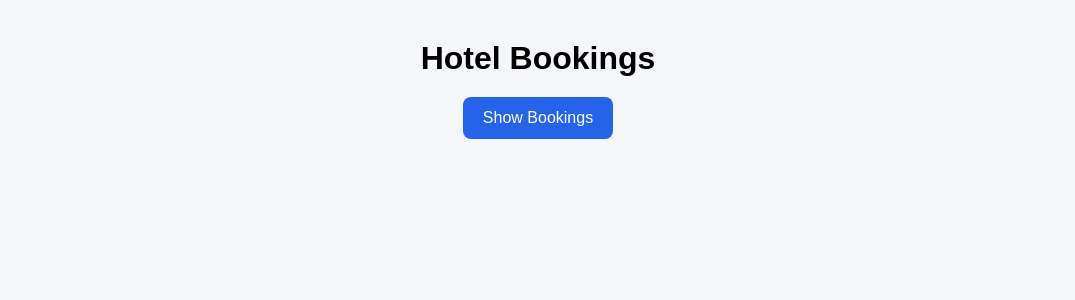
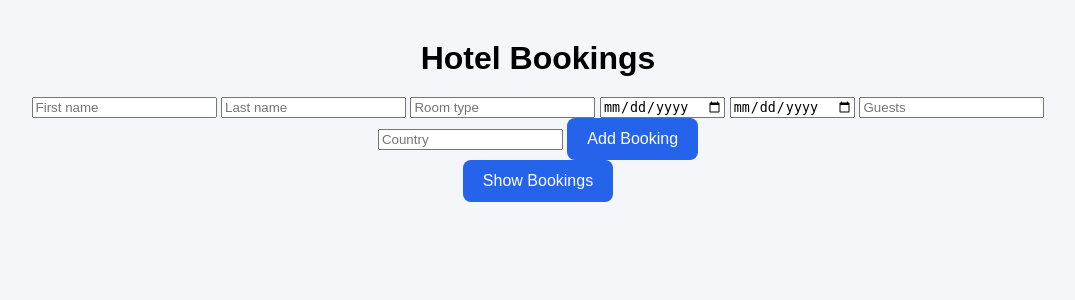
Before and after one commit to Maroua-El-Imame/WSAA-coursework, a Flask app: page / in a window 1280 px wide. Shown: the top 300 px of the page, without its empty margins (102-1177 px from the left). Run offline with Flask 3, Linux system fonts and the light colour scheme.

Commit message:
implement frontend booking form, display bookings and integrate API calls

```diff
--- a/WSAA_project/templates/index.html
+++ b/WSAA_project/templates/index.html
@@ -9,6 +9,18 @@
 
 <div class="container">
     <h1>Hotel Bookings</h1>
+
+    <form id="bookingForm">
+    <input type="text" id="first_name" placeholder="First name" required>
+    <input type="text" id="last_name" placeholder="Last name" required>
+    <input type="text" id="room_type" placeholder="Room type" required>
+    <input type="date" id="check_in" required>
+    <input type="date" id="check_out" required>
+    <input type="number" id="guests" placeholder="Guests" required>
+    <input type="text" id="guest_country" placeholder="Country" required>
+
+    <button type="submit">Add Booking</button>
+</form>
 
     <button id="loadBtn">Show Bookings</button>
 
@@ -28,6 +40,7 @@ document.getElementById("loadBtn").addEventListener("click", async () => {
         card.className = "card";
 
         card.innerHTML = `
+            <h4>Booking number ${b.booking_id}</h4>
             <h3>${b.first_name} ${b.last_name}</h3>
             <p>Room: ${b.room_type}</p>
             <p>Check-in: ${b.check_in}</p>
@@ -39,6 +52,51 @@ document.getElementById("loadBtn").addEventListener("click", async () => {
         container.appendChild(card);
     });
 });
+
+document.getElementById("bookingForm").addEventListener("submit", async (event) => {
+    event.preventDefault();
+
+    const booking = {
+        first_name: document.getElementById("first_name").value,
+        last_name: document.getElementById("last_name").value,
+        room_type: document.getElementById("room_type").value,
+        check_in: document.getElementById("check_in").value,
+        check_out: document.getElementById("check_out").value,
+        guests: parseInt(document.getElementById("guests").value),
+        guest_country: document.getElementById("guest_country").value
+    };
+
+    await fetch("/bookings", {
+        method: "POST",
+        headers: {
+            "Content-Type": "application/json"
+        },
+        body: JSON.stringify(booking)
+    });
+
+    document.getElementById("bookingForm").reset();
+const res = await fetch("/bookings");
+const data = await res.json();
+
+const container = document.getElementById("bookings");
+container.innerHTML = "";
+
+data.forEach(b => {
+    const card = document.createElement("div");
+    card.className = "card";
+
+    card.innerHTML = `
+        <h3>${b.first_name} ${b.last_name}</h3>
+        <p>Room: ${b.room_type}</p>
+        <p>Check-in: ${b.check_in}</p>
+        <p>Check-out: ${b.check_out}</p>
+        <p>Guests: ${b.guests}</p>
+        <p>Country: ${b.guest_country}</p>
+    `;
+
+    container.appendChild(card);
+    });
+});
 </script>
 
 </body>
```
